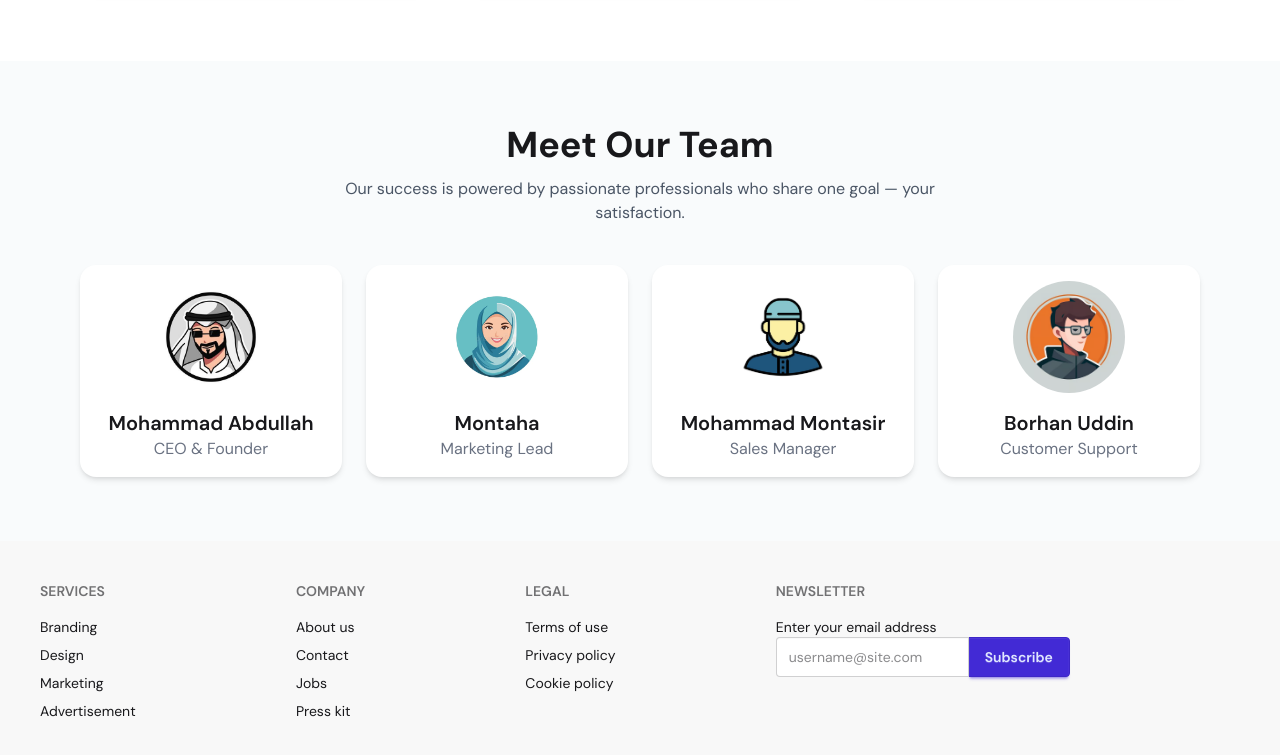
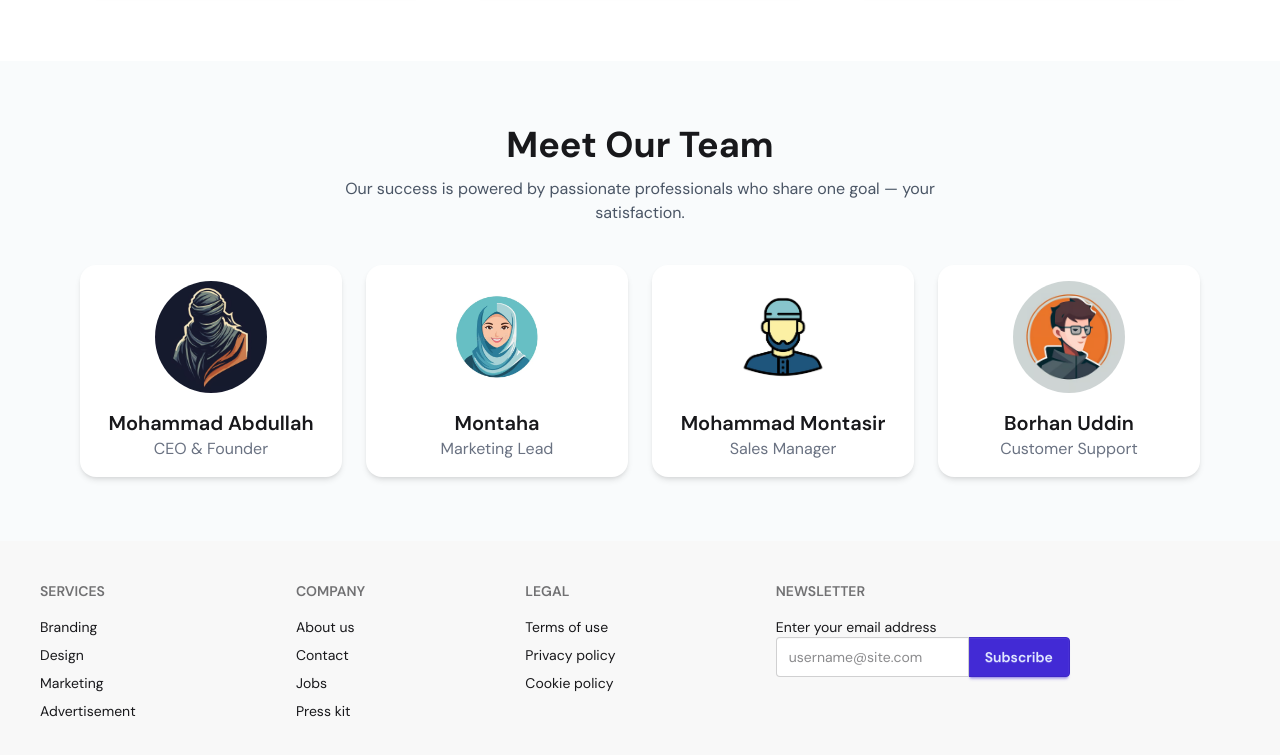
Before and after one commit to mdabdullah79/CSE3533_A3_CarShop, a plain HTML site: page aboutus.html in a window 1280 px wide. Shown: the part 1623-2378 px from the top of the page. Drawn offline with nearby package versions, Linux system fonts and the light colour scheme.

Commit message:
ceochange

```diff
--- a/aboutus.html
+++ b/aboutus.html
@@ -244,7 +244,7 @@
             class="bg-white rounded-2xl shadow-md p-4 text-center hover:shadow-xl transition"
           >
             <img
-              src="assets/profile.jpg"
+              src="assets/ceo.jpg"
               class="w-28 h-28 mx-auto rounded-full mb-4"
             />
             <h3 class="font-semibold text-xl">Mohammad Abdullah</h3>
```
Also changed, not shown: index.html (+1 -1 lines), assets/ceo.jpg (renamed from ceo.jpg), 1 other file.
